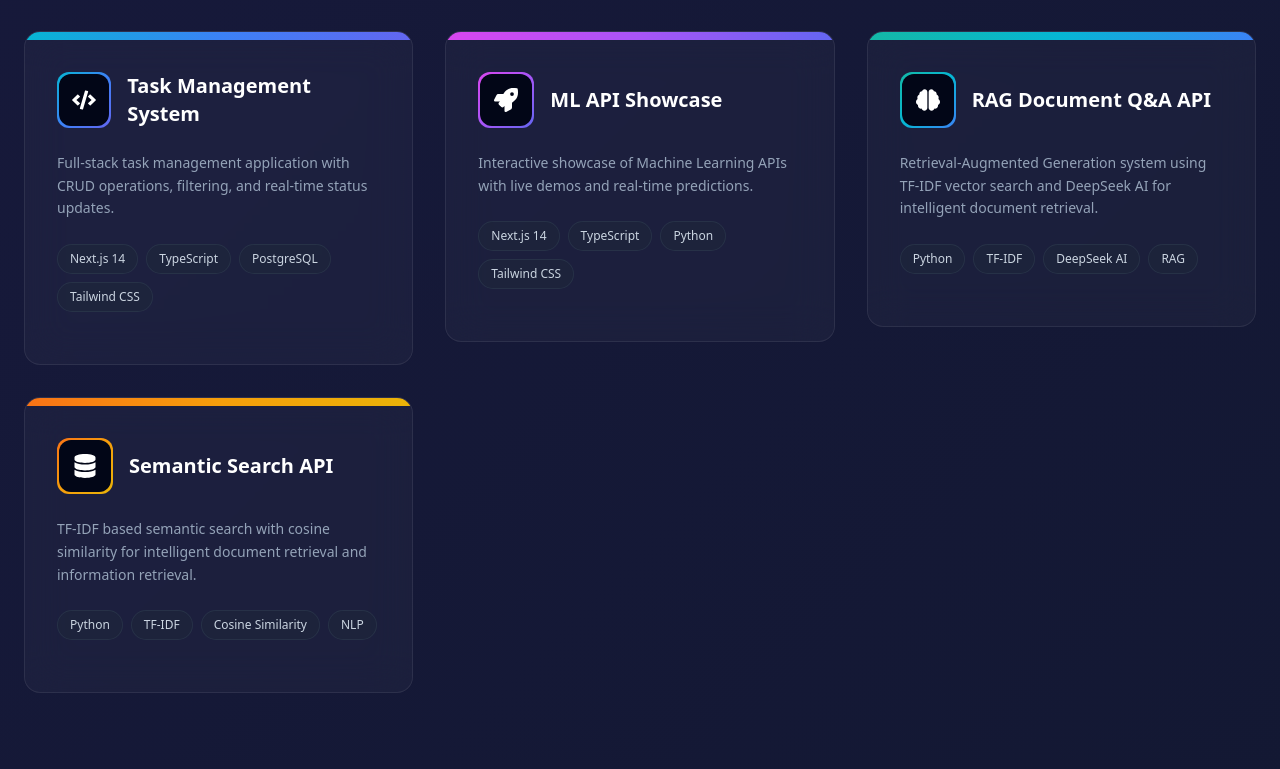
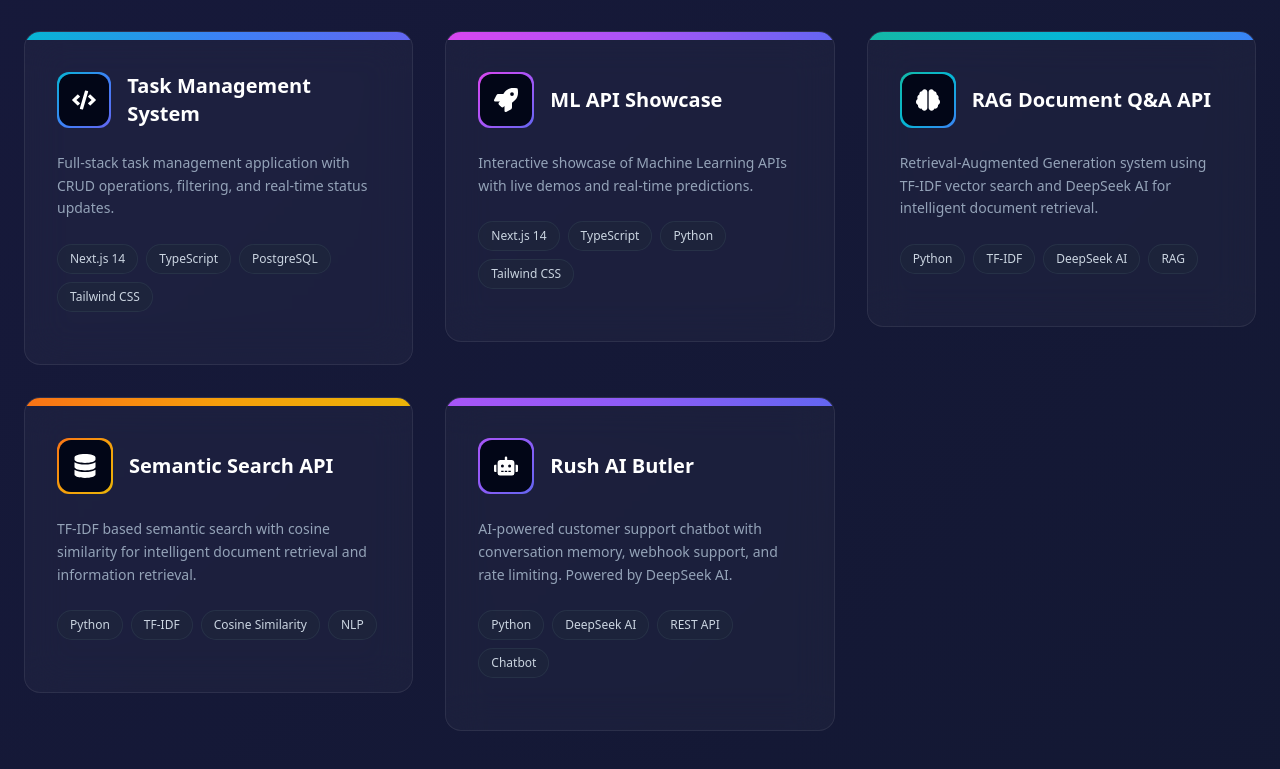
Before and after one commit to emmanalcazarjr-ops/portfolio, a Next.js app: page / in a window 1280 px wide. Shown: the part 1785-2554 px from the top of the page. Built offline with nearby package versions, Linux system fonts and the light colour scheme.

Commit message:
Add Rush AI Butler to portfolio projects

```diff
--- a/app/page.tsx
+++ b/app/page.tsx
@@ -108,6 +108,15 @@ const projects = [
     live: 'https://semantic-search-api-xi.vercel.app',
     icon: FaDatabase,
     gradient: 'from-orange-500 via-amber-500 to-yellow-500',
+  },
+  {
+    title: 'Rush AI Butler',
+    description: 'AI-powered customer support chatbot with conversation memory, webhook support, and rate limiting. Powered by DeepSeek AI.',
+    tech: ['Python', 'DeepSeek AI', 'REST API', 'Chatbot'],
+    github: 'https://github.com/emmanalcazarjr-ops/chatbot-api',
+    live: 'https://chatbot-api-two-teal.vercel.app',
+    icon: FaRobot,
+    gradient: 'from-purple-500 via-violet-500 to-indigo-500',
   },
 ]
 
@@ -388,7 +397,7 @@ export default function Home() {
             <ScrollReveal delay={1.2}>
               <div className="grid grid-cols-2 md:grid-cols-4 gap-6 mt-20">
                 {[
-                  { label: 'Projects', value: 15, suffix: '+' },
+                  { label: 'Projects', value: 16, suffix: '+' },
                   { label: 'Technologies', value: 18, suffix: '+' },
                   { label: 'Certifications', value: 7, suffix: '' },
                   { label: 'GitHub Repos', value: 22, suffix: '+' },
```
